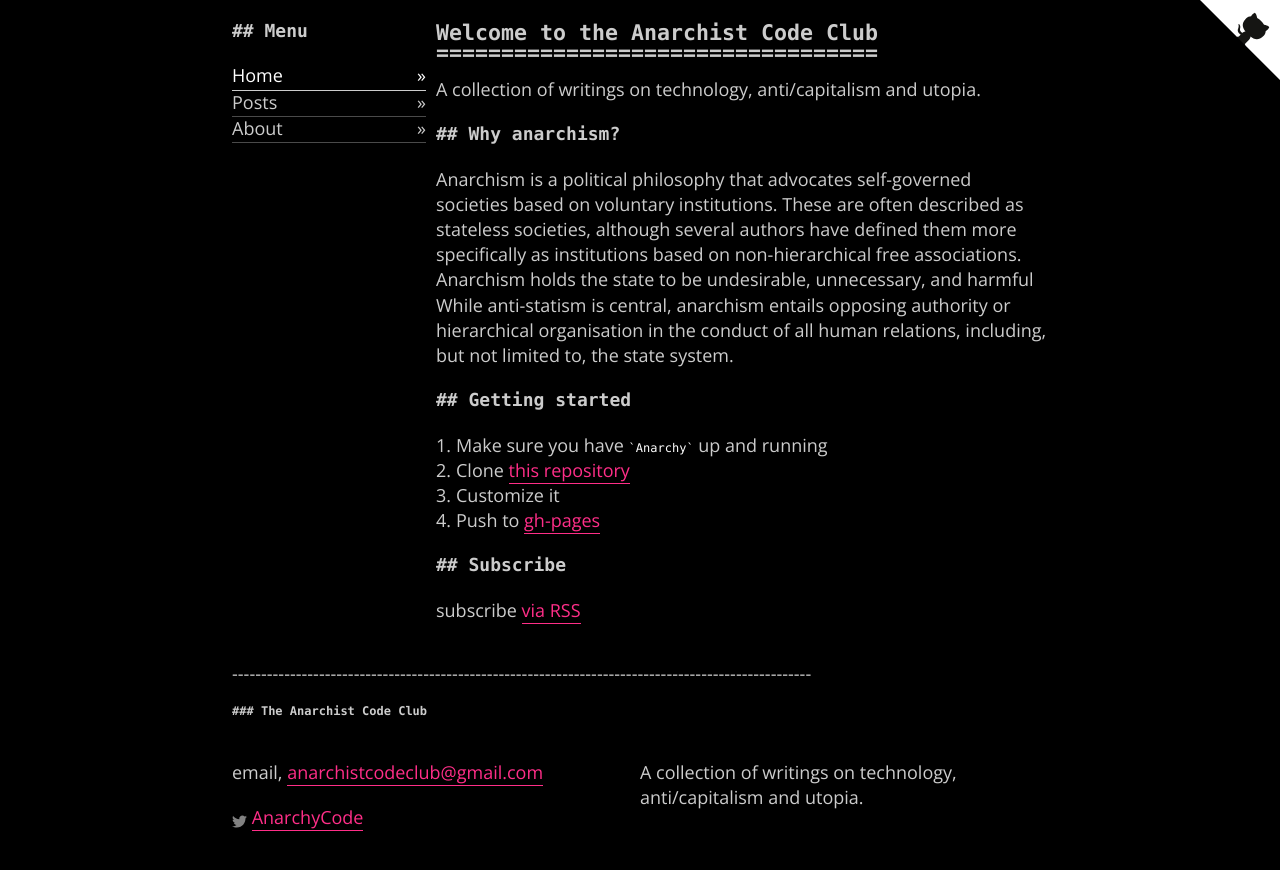
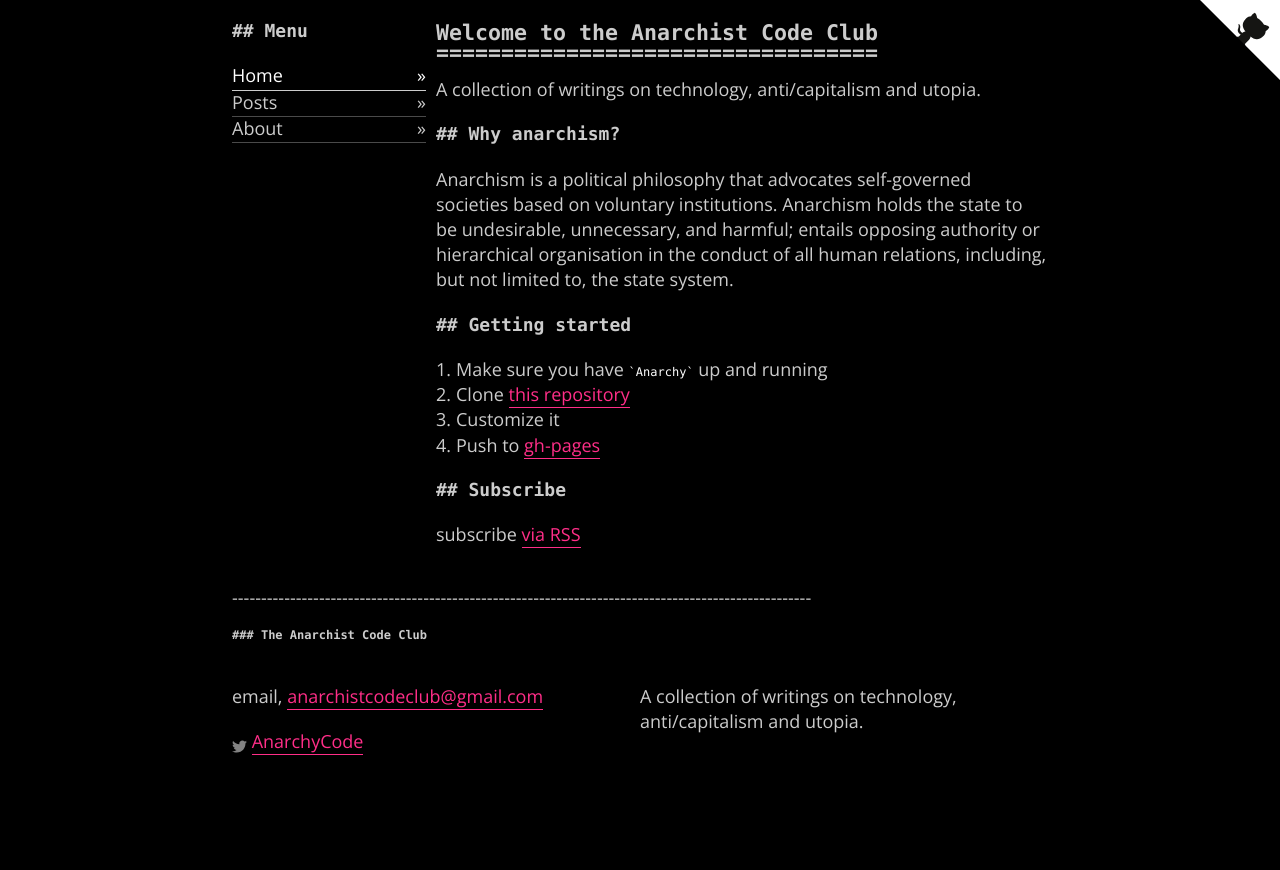
Before and after one commit to anarchistcodeclub/anarchistcodeclub.github.io, a Jekyll site: the page built from index.html, in a window 1280 px wide. Shown: the top 870 px of the page. Built offline with Jekyll 4.4.1, drawn with Linux system fonts in a browser that asks for light colours.

Commit message:
Edit home page text

```diff
--- a/index.html
+++ b/index.html
@@ -16,7 +16,7 @@ layout: default
     <h2>Why anarchism?</h2>
 
     <p>
-     Anarchism is a political philosophy that advocates self-governed societies based on voluntary institutions. These are often described as stateless societies, although several authors have defined them more specifically as institutions based on non-hierarchical free associations. Anarchism holds the state to be undesirable, unnecessary, and harmful While anti-statism is central, anarchism entails opposing authority or hierarchical organisation in the conduct of all human relations, including, but not limited to, the state system.
+     Anarchism is a political philosophy that advocates self-governed societies based on voluntary institutions. Anarchism holds the state to be undesirable, unnecessary, and harmful; entails opposing authority or hierarchical organisation in the conduct of all human relations, including, but not limited to, the state system.
     </p>
   </section>
 
```
